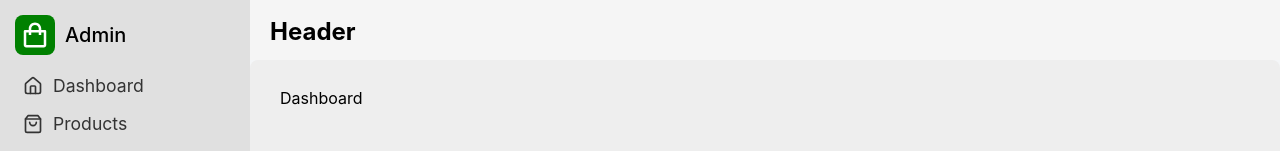
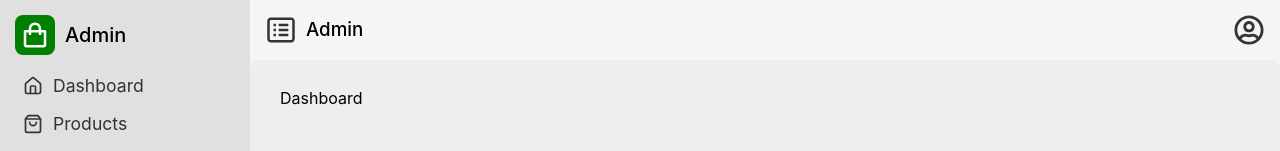
Before and after one commit to webioann/eshop-admin, a React (Vite) app: page / in a window 1280 px wide. Shown: the top 151 px of the page. Built offline with nearby package versions, Linux system fonts and the light colour scheme; no server answers.

Commit message:
header grid skeleton was created

```diff
--- a/src/components/Header/Header.tsx
+++ b/src/components/Header/Header.tsx
@@ -1,9 +1,18 @@
-import styles from './header.module.scss'
+import styles from './header.module.scss';
+import { CgList } from "react-icons/cg";
+import { FaRegUserCircle } from "react-icons/fa";
 
 function Header() {
     return (
         <div className={styles.header}>
-            Header
+            <div className={styles.left_side}>
+                <CgList size={30} color="#333" />
+                <h3 className={styles.header_title}>Admin</h3>
+            </div>
+            <span className={styles.user_icon}>
+                <FaRegUserCircle size={30} color="#333" />
+            </span>
+
         </div>
     )
 }
--- a/src/components/Header/header.module.scss
+++ b/src/components/Header/header.module.scss
@@ -1,6 +1,25 @@
 .header {
+    display: flex;
+    justify-content: space-between;
+    align-items: center;
     background-color: #f5f5f5;
-    padding: 20px;
-    font-size: 24px;
-    font-weight: bold;
+    padding: 1rem;
+    .left_side {
+        display: flex;
+        align-items: center;
+        gap: 10px;
+        h3{
+            font-weight: 500;
+        }
+
+    }
+    .user_icon{
+        margin-left: auto;
+        width: 30px;
+        height: 30px;
+        border-radius: 50%;
+        display: flex;
+        justify-content: center;
+        align-items: center;
+    }
 }
```
